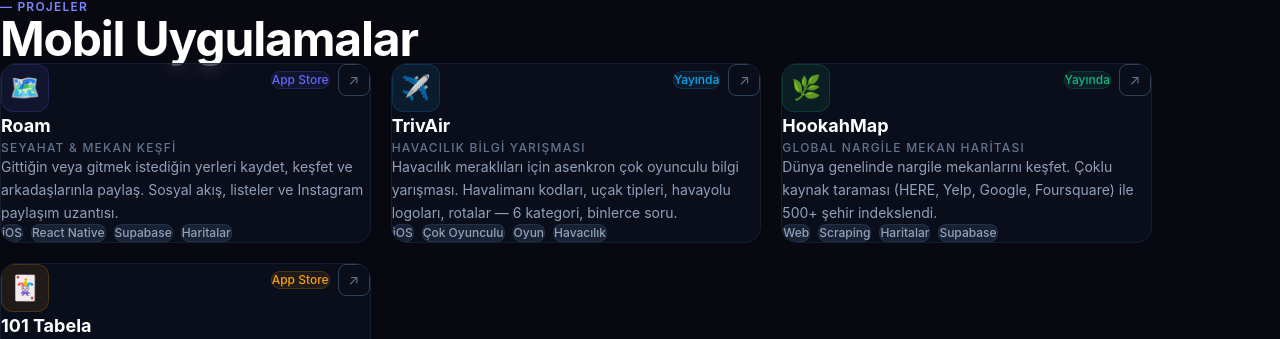
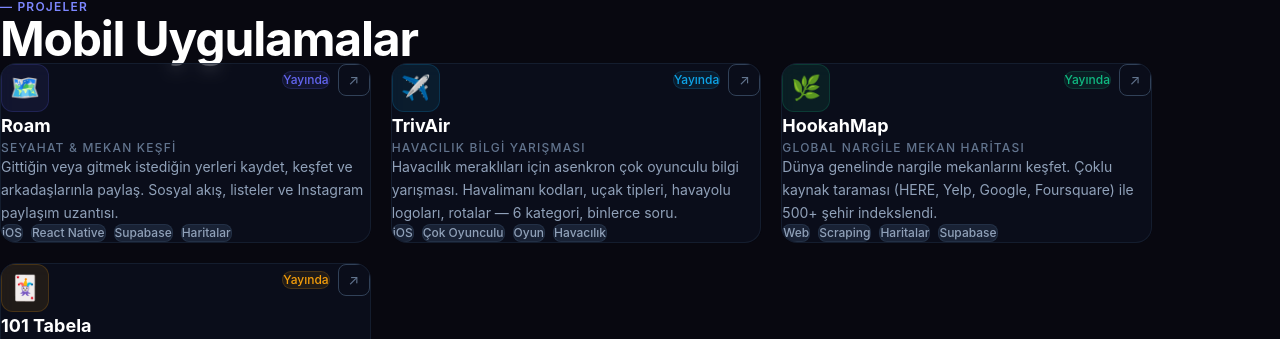
Before and after one commit to u-demiroz/ugurdemiroz, a Next.js app: page / in a window 1280 px wide. Shown: the part 1247-1586 px from the top of the page. Built offline with nearby package versions, Linux system fonts and the light colour scheme.

Commit message:
fix: all status badges → Yayında

```diff
--- a/components/Projects.tsx
+++ b/components/Projects.tsx
@@ -23,7 +23,7 @@
     url: "https://roammap.app",
     accent: "#6366f1",
     emoji: "🗺️",
-    status: "App Store",
+    status: "Yayında",
   },
   {
     name: "TrivAir",
@@ -53,7 +53,7 @@
     url: "https://101tabela.app",
     accent: "#f59e0b",
     emoji: "🃏",
-    status: "App Store",
+    status: "Yayında",
   },
 ];
 
```
